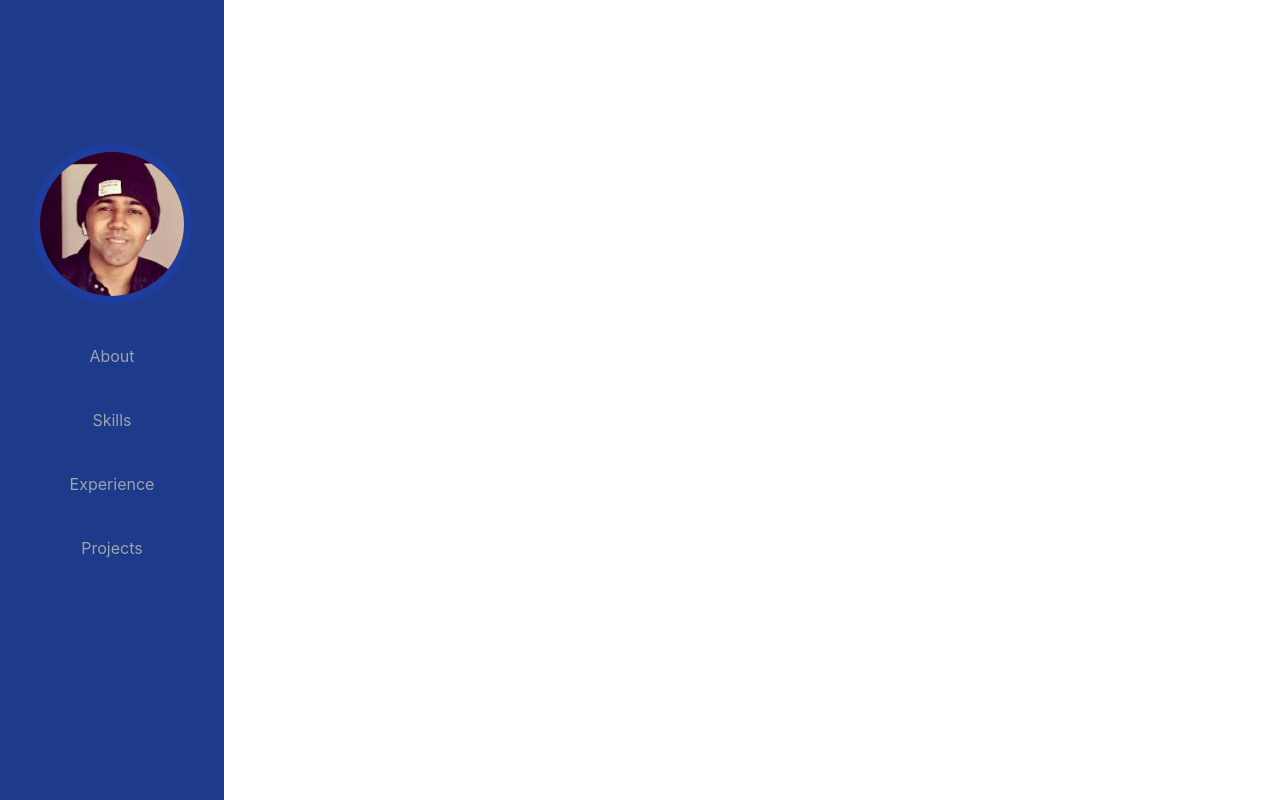
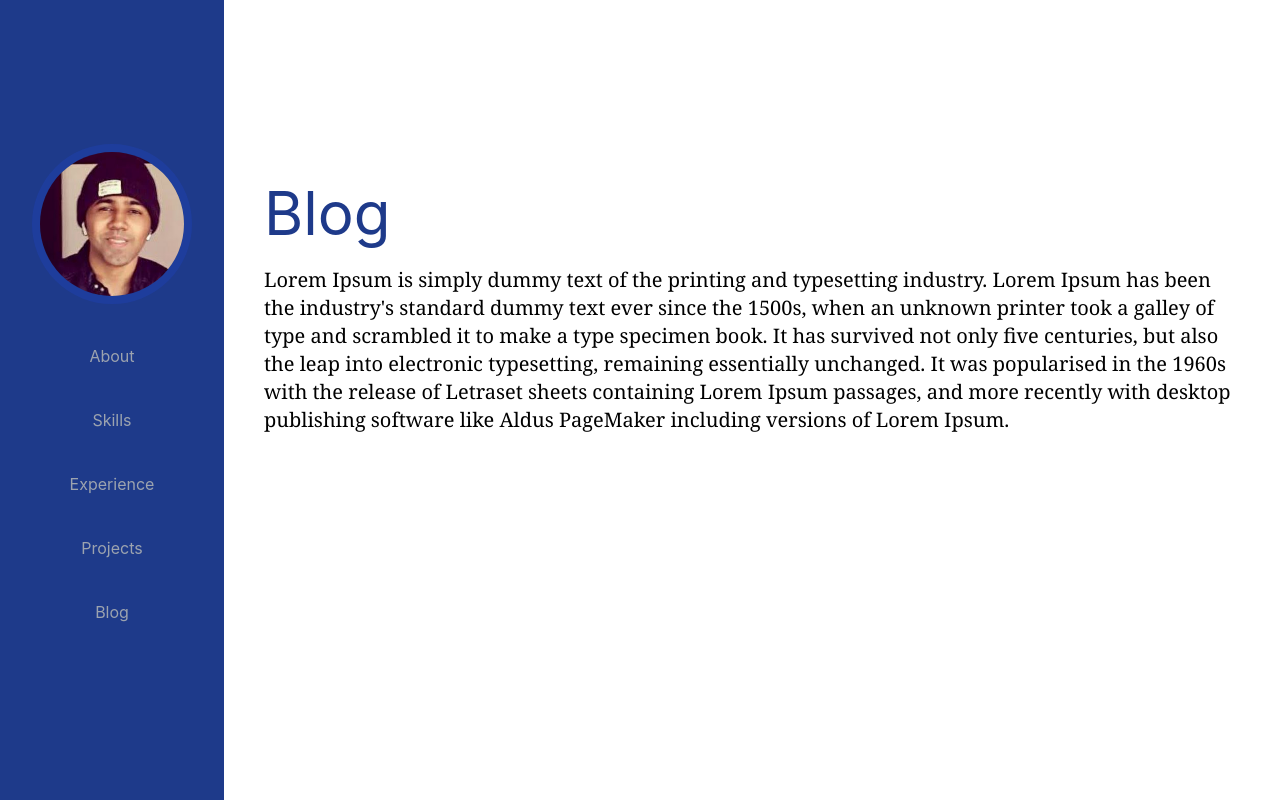
Before and after one commit to Zawad1879/Personal-Page, a React (Create React App) app: page /Blog in a window 1280 px wide. Built offline with nearby package versions, Linux system fonts and the light colour scheme.

Commit message:
Add blog

```diff
--- a/src/App.js
+++ b/src/App.js
@@ -6,6 +6,7 @@ import About from './pages/About';
 import Skills from './pages/Skills';
 import Experience from './pages/Experience';
 import Projects from './pages/Projects';
+import Blog from './pages/Blog';
 import { motion, AnimatePresence } from "framer-motion";
 import { Switch, Route, useLocation, useHistory } from "react-router-dom";
 
@@ -28,6 +29,7 @@ function App() {
                   <Route path="/Skills"> <Skills /> </Route>
                   <Route path="/Experience"> <Experience /> </Route>
                   <Route path="/Projects"> <Projects /> </Route>
+                  <Route path="/Blog"> <Blog /> </Route>
                 </Switch>
               </motion.div>
             </ AnimatePresence>
--- a/src/components/nav-items.js
+++ b/src/components/nav-items.js
@@ -7,10 +7,11 @@ import {
 export default function NavItems() {
     return (
         <ul className="list-none space-y-10 text-gray-400">
-            <li className="transition duration-300 hover:text-white"><Link to="/About">About</Link></li>
-            <li className="transition duration-300 hover:text-white"><Link to="/Skills">Skills</Link></li>
-            <li className="transition duration-300 hover:text-white"><Link to="/Experience">Experience</Link></li>
-            <li className="transition duration-300 hover:text-white"><Link to="/Projects">Projects</Link></li>
+            <li className="transition duration-300 hover:text-white"><Link to="/about">About</Link></li>
+            <li className="transition duration-300 hover:text-white"><Link to="/skills">Skills</Link></li>
+            <li className="transition duration-300 hover:text-white"><Link to="/experience">Experience</Link></li>
+            <li className="transition duration-300 hover:text-white"><Link to="/projects">Projects</Link></li>
+            <li className="transition duration-300 hover:text-white"><Link to="/blog">Blog</Link></li>
         </ul>
 );
 }
--- /dev/null
+++ b/src/pages/Blog.js
@@ -0,0 +1,9 @@
+
+export default function Blog() {
+    return (
+        <div className="text-left">
+            <h1 className="text-6xl font-normal leading-normal mt-0 mb-2 text-blue-900">Blog</h1>
+            <p className="font-serif text-xl">Lorem Ipsum is simply dummy text of the printing and typesetting industry. Lorem Ipsum has been the industry's standard dummy text ever since the 1500s, when an unknown printer took a galley of type and scrambled it to make a type specimen book. It has survived not only five centuries, but also the leap into electronic typesetting, remaining essentially unchanged. It was popularised in the 1960s with the release of Letraset sheets containing Lorem Ipsum passages, and more recently with desktop publishing software like Aldus PageMaker including versions of Lorem Ipsum.</p>
+        </div>
+    );
+}
```
